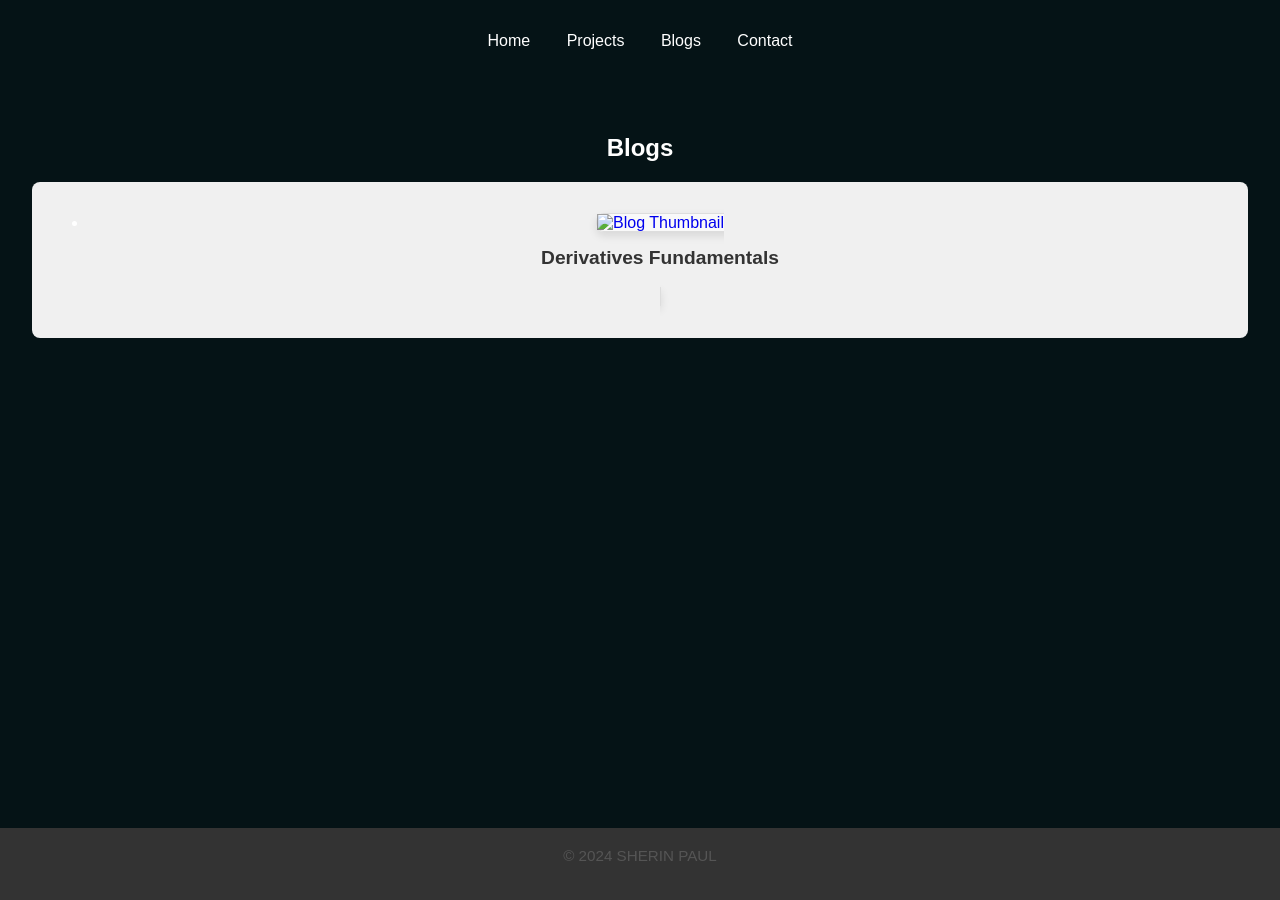
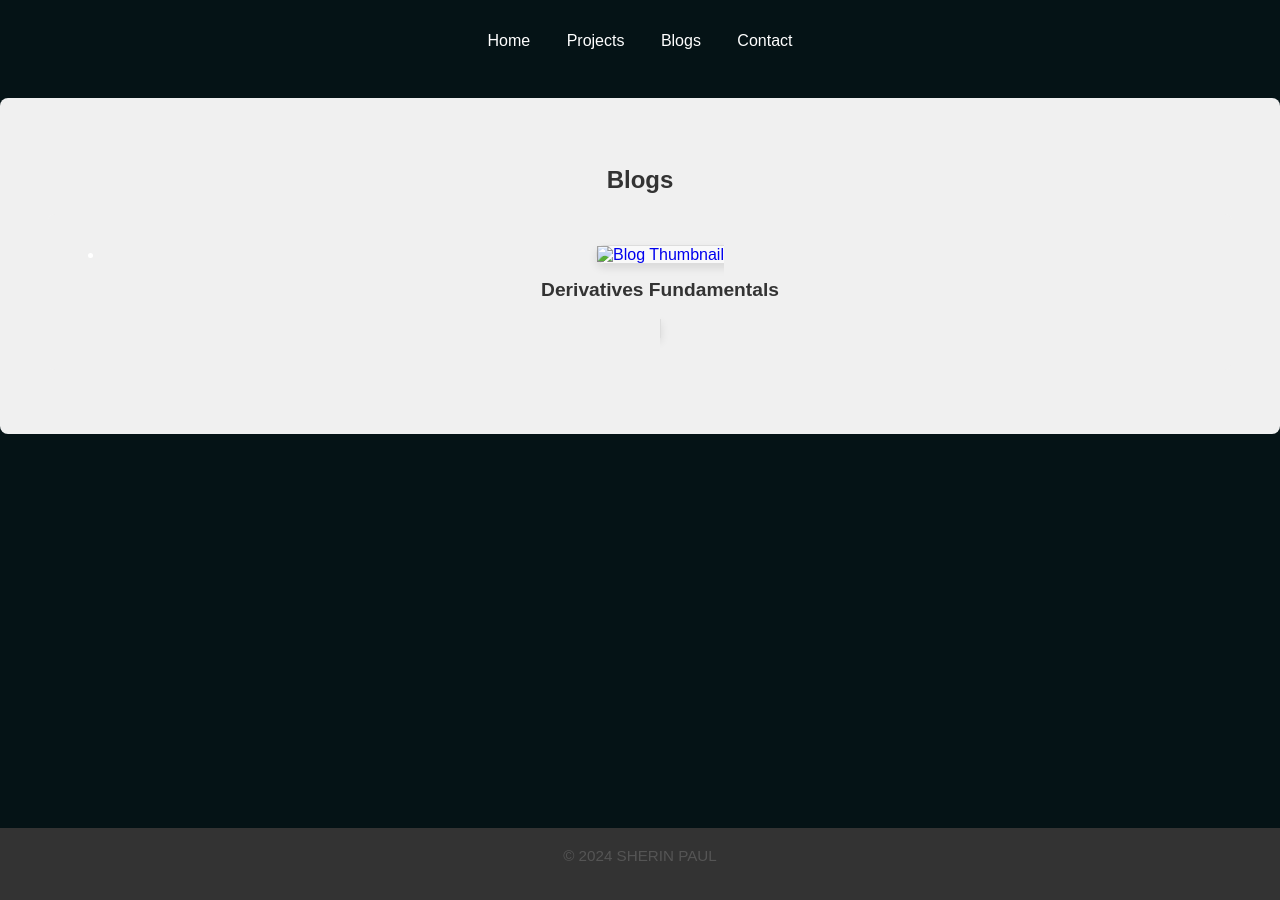
Before and after one commit to Paulsh3rin/Paulsh3rin.github.io, a Jekyll site: the page built from blogs.html, in a window 1280 px wide. Built offline with Jekyll 4.4.1, drawn with Linux system fonts in a browser that asks for light colours.

Commit message:
modified

```diff
--- a/_layouts/default.html
+++ b/_layouts/default.html
@@ -20,17 +20,9 @@
     </header>
 
     <main>
-        {% if page.layout == "post" %}
-            <article class="blog-post">
-                {{ content }} <!-- For blog posts -->
-            </article>
-        {% elsif page.layout == "projects" %}
-            <div class="projects-container">
-                {{ content }} <!-- For project-related content -->
-            </div>
-        {% else %}
-            {{ content }} <!-- Default case for other content types -->
-        {% endif %}
+        <article class="blog-post">
+            {{ content }} <!-- This placeholder will be replaced by page-specific content -->
+        </article>
     </main>
 
 
```
